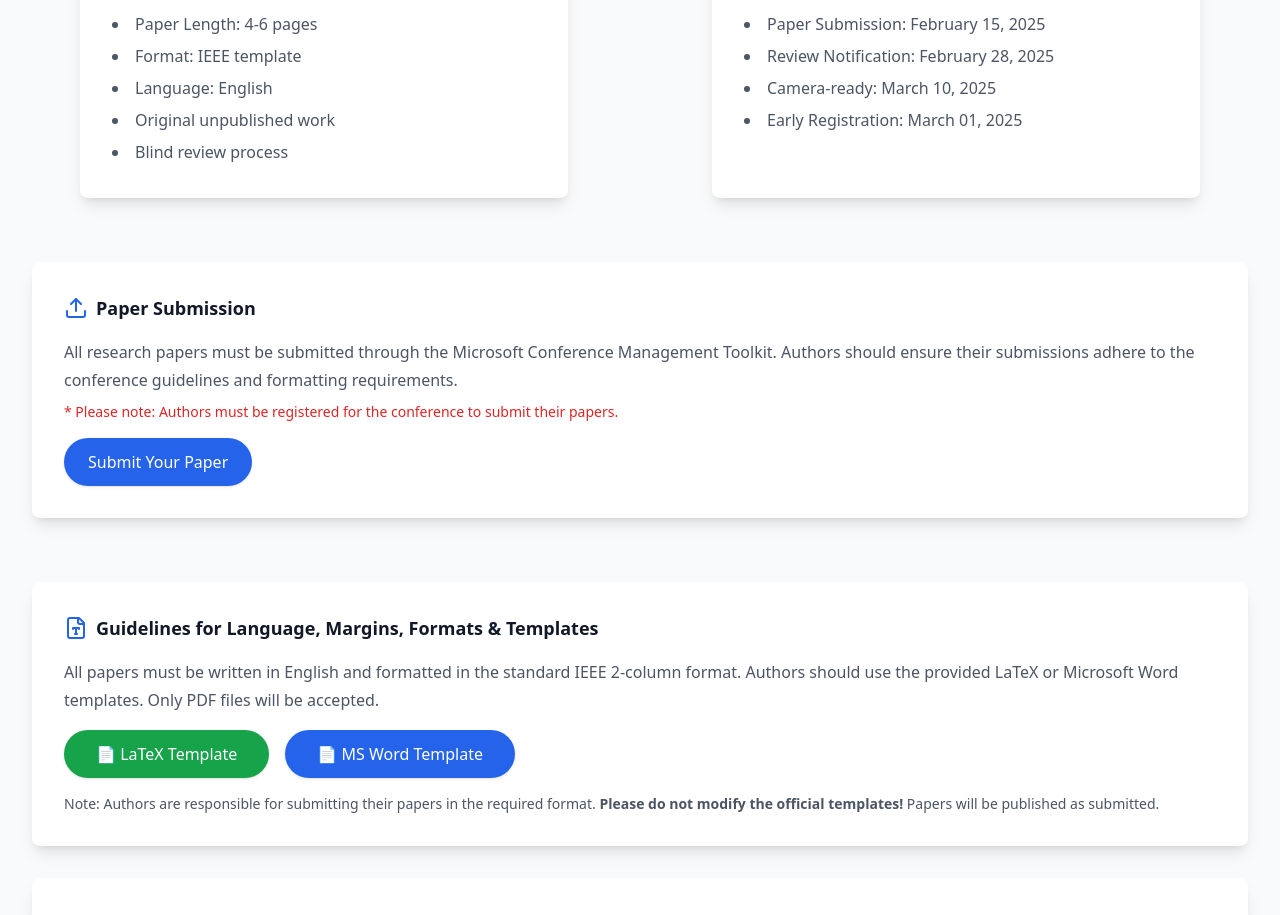
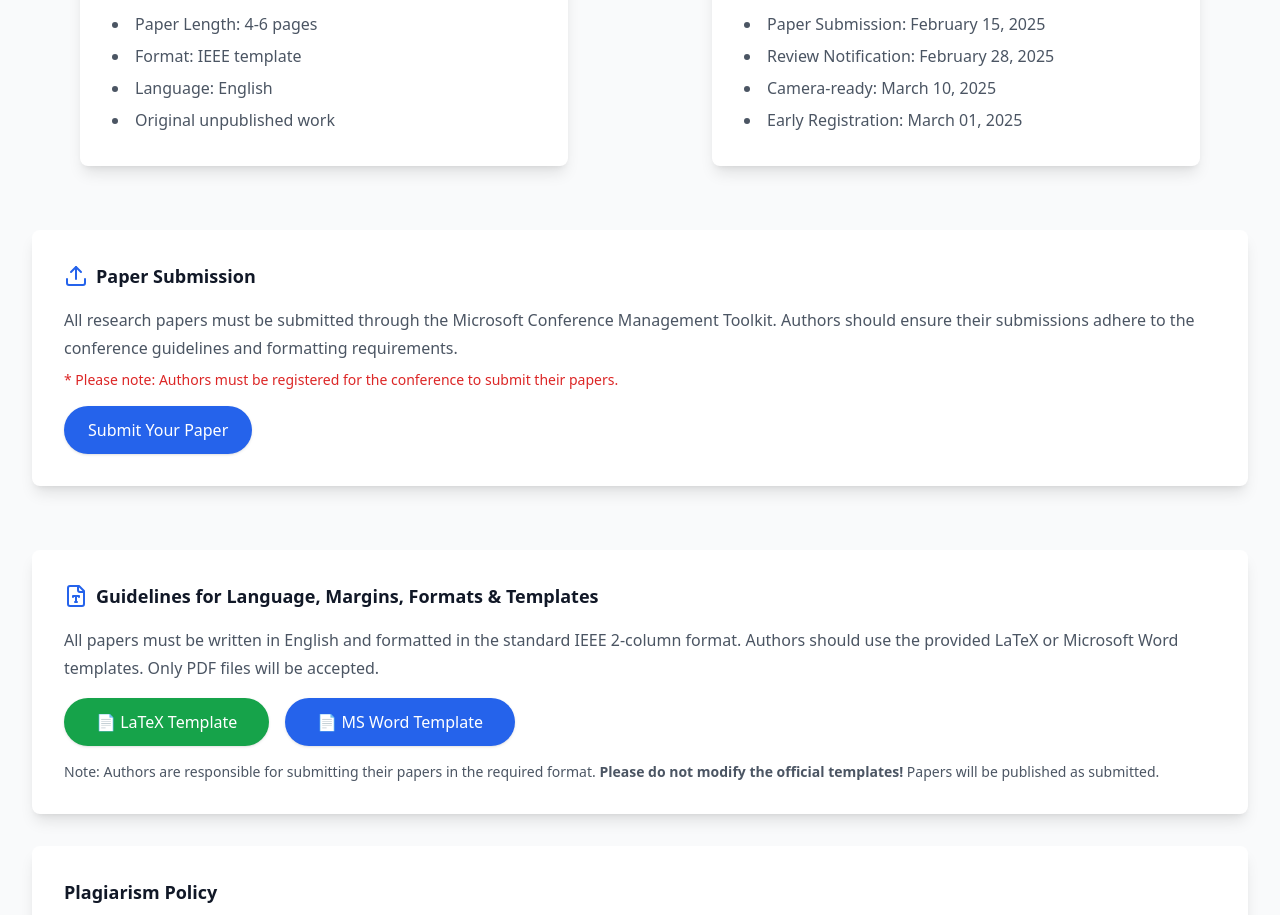
Before and after one commit to GVN101/conference-website, a React (Vite) app in the folder project/: page /call-for-paper in a window 1280 px wide. Shown: the part 980-1895 px from the top of the page. Built offline with nearby package versions, Linux system fonts and the light colour scheme.

Commit message:
minor change

```diff
--- a/project/src/pages/CallForPaper.tsx
+++ b/project/src/pages/CallForPaper.tsx
@@ -103,7 +103,6 @@ export default function CallForPaper() {
                     "Format: IEEE template",
                     "Language: English",
                     "Original unpublished work",
-                    "Blind review process"
                   ]
                 },
                 {
```
